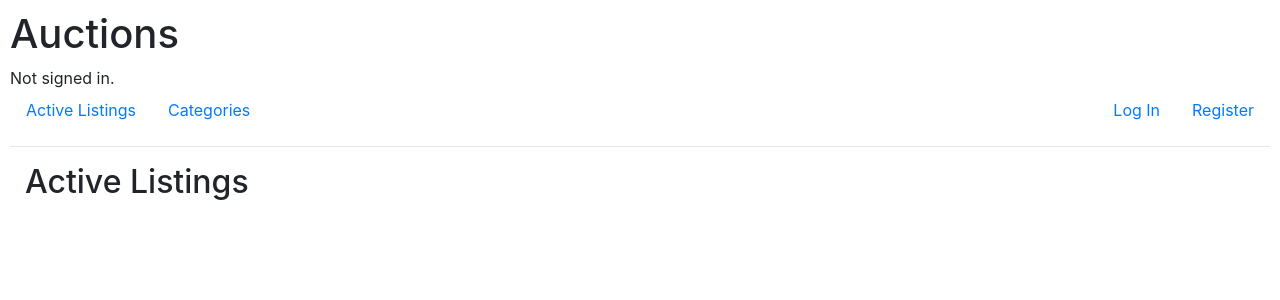
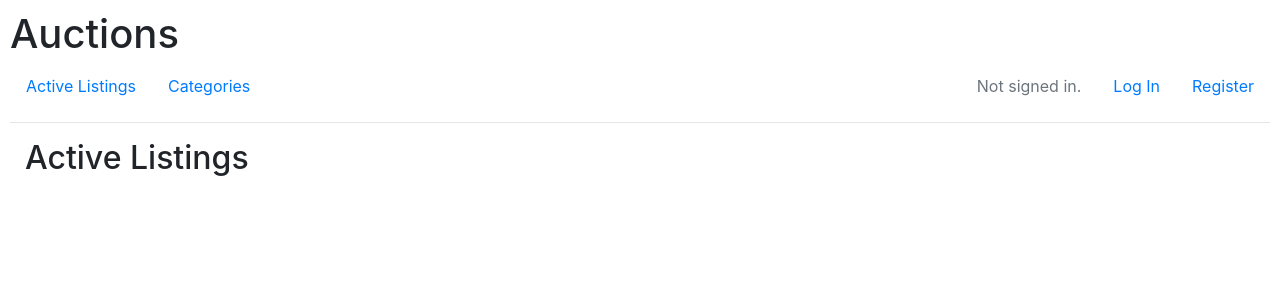
Before and after one commit to D4niel44/E-Commerce, a Django app: template auctions/templates/auctions/index.html in a window 1280 px wide. Shown: the top 300 px of the page. Run offline with Django 3.2, Linux system fonts and the light colour scheme; the template is opened without the code that fills it, so the values that code supplies are empty; some libraries are stand-ins or nearby versions.

Commit message:
DESIGN | Layout template finished

```diff
--- a/auctions/templates/auctions/layout.html
+++ b/auctions/templates/auctions/layout.html
@@ -9,13 +9,6 @@
     </head>
     <body>
         <h1>Auctions</h1>
-        <div>
-            {% if user.is_authenticated %}
-                Signed in as <strong>{{ user.username }}</strong>.
-            {% else %}
-                Not signed in.
-            {% endif %}
-        </div>
         <ul class="nav">
             <li class="nav-item">
                 <a class="nav-link" href="{% url 'index' %}">Active Listings</a>
@@ -31,10 +24,16 @@
                   <a class="nav-link" href="{% url 'create_listing' %}">Create Listing</a>
                 </li>
                 <li class="nav-item ml-auto">
+                  <span class="nav-link disabled">Signed in as <strong>{{ user.username }}</strong>.</span>
+                </li>
+                <li class="nav-item">
                     <a class="nav-link" href="{% url 'logout' %}">Log Out</a>
                 </li>
             {% else %}
                 <li class="nav-item ml-auto">
+                  <span class="nav-link disabled">Not signed in.</span>
+                </li>
+                <li class="nav-item">
                     <a class="nav-link" href="{% url 'login' %}">Log In</a>
                 </li>
                 <li class="nav-item">
```
